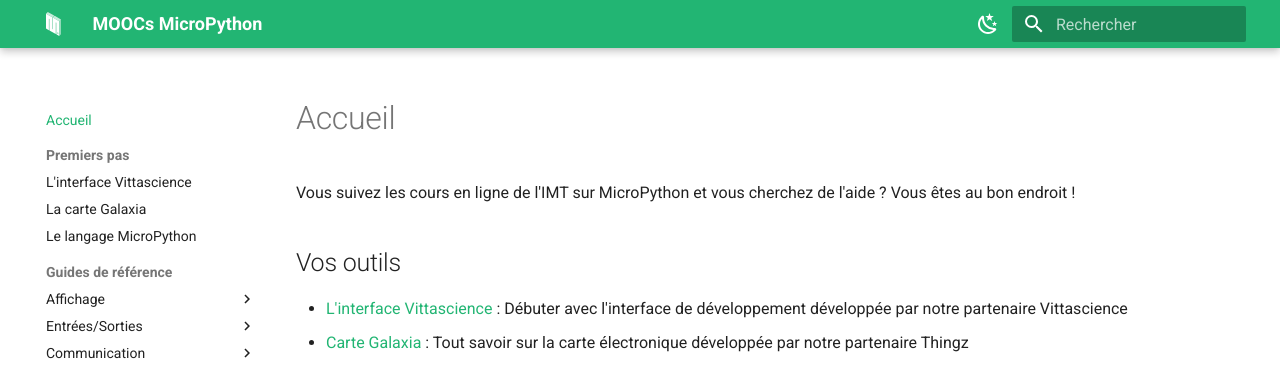
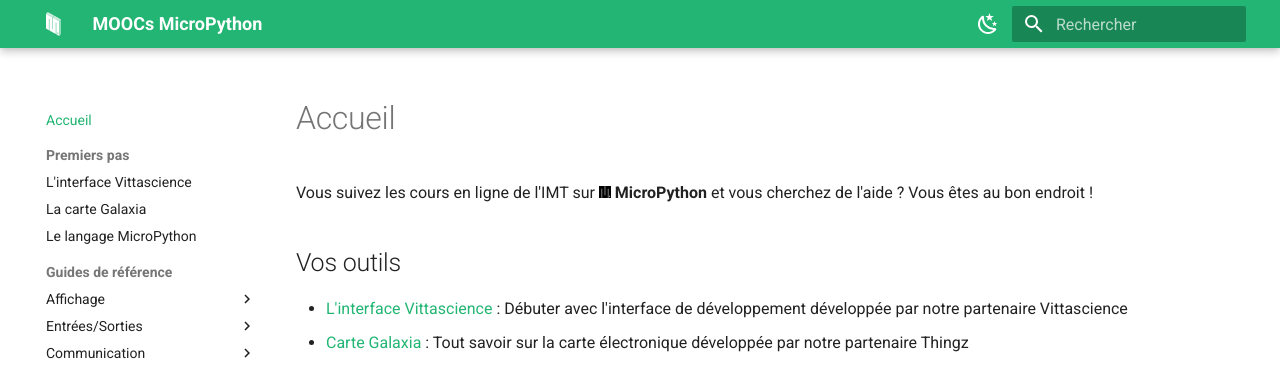
Before and after one commit to imt-atlantique/micropython_doc, an MkDocs documentation site: the page built from docs/index.md, in a window 1280 px wide and 1071 px high. Shown: the top 373 px of the window. Built offline with MkDocs 1.6.1 and Material for MkDocs 9.7.7, drawn with Linux system fonts in a browser that asks for light colours; some of the changed lines change nothing that is shown.

Commit message:
Corrections mineures

```diff
--- a/docs/index.md
+++ b/docs/index.md
@@ -5,7 +5,7 @@ hide:
 
 # Accueil
 
-Vous suivez les cours en ligne de l'IMT sur MicroPython et vous cherchez de l'aide ? Vous êtes au bon endroit !
+Vous suivez les cours en ligne de l'IMT sur ![MicroPython new logo](img/MicroPython_new_logo.svg#only-light){: style="height: 12px"} ![MicroPython new logo](img/MicroPython_new_logo_dark.svg#only-dark){: style="height: 12px"} **MicroPython** et vous cherchez de l'aide ? Vous êtes au bon endroit !
 
 ## Vos outils
 
@@ -17,7 +17,7 @@ Vous trouverez dans les catégories suivantes des exemples et des ressources pé
 
 | Exemples issus du langage :material-language-python:**Python** | Exemples spécifiques à ![MicroPython new logo](img/MicroPython_new_logo.svg#only-light){: style="height: 11px"} ![MicroPython new logo](img/MicroPython_new_logo_dark.svg#only-dark){: style="height: 11px"} **MicroPython** |
 | :---------: | :---------: |
-| [:fontawesome-solid-code-branch: Logique](logique/instruction_conditionnelle.md){: .md-button style="color: rgb(252, 116, 23); font-weight: bold; width: 230px"} | [:material-lightbulb-on: Affichage](affichage/led/led.md){: .md-button style="color: rgb(255, 148, 3); font-weight: bold; width: 230px"} |
+| [:fontawesome-solid-code-branch: Logique](logique/executer_des_instructions_si_une_condition_est_vraie_ou_non.md){: .md-button style="color: rgb(252, 116, 23); font-weight: bold; width: 230px"} | [:material-lightbulb-on: Affichage](affichage/led/led.md){: .md-button style="color: rgb(255, 148, 3); font-weight: bold; width: 230px"} |
 | [:fontawesome-solid-rotate-right: Boucles](boucles/boucle_simple.md){: .md-button style="color: rgb(34, 181, 115); font-weight: bold; width: 230px"} | [:fontawesome-solid-gear: Entrées/Sorties](entrees_sorties/temps/attendre.md){: .md-button style="color: rgb(68, 138, 229); font-weight: bold; width: 230px"} |
 | [:fontawesome-solid-calculator: Math](math/manipuler_des_nombres.md){: .md-button style="color: rgb(63, 169, 245); font-weight: bold; width: 230px"} | [:fontawesome-regular-comment-dots: Communication](communication/ecrire_dans_la_console.md){: .md-button style="color: rgb(122, 201, 67); font-weight: bold; width: 230px"} |
 | [:fontawesome-solid-font: Texte](#){: .md-button style="color: rgb(26, 109, 168); font-weight: bold; width: 230px"} | [:fontawesome-solid-plug: Capteurs](#){: .md-button style="color: rgb(153, 102, 255); font-weight: bold; width: 230px"} |
--- a/mkdocs.yml
+++ b/mkdocs.yml
@@ -21,7 +21,7 @@ nav:
     - 'Actionneurs': 'moteurs/servomoteur.md'
     - '': blank.md
     - 'Logique':
-      - "Exécuter des instructions si une condition est vraie ou non": 'logique/instruction_conditionnelle.md'
+      - "Exécuter des instructions si une condition est vraie ou non": 'logique/executer_des_instructions_si_une_condition_est_vraie_ou_non.md'
     - 'Boucles':
         - 'Boucle simple': 'boucles/boucle_simple.md'
         - 'Boucle avec variable': 'boucles/boucle_avec_variable.md'
```
